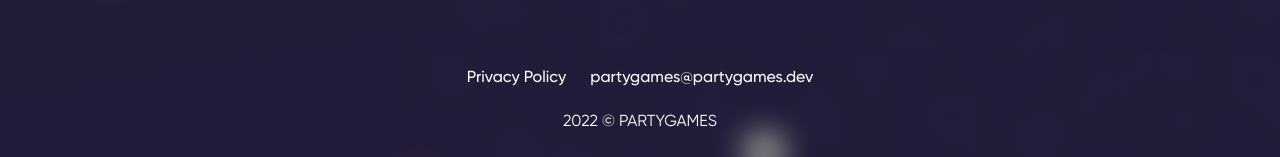
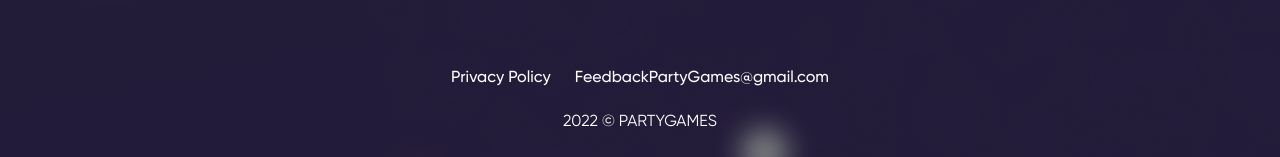
Before and after one commit to dankocher/partygames.dev, a React (Create React App) app: page / in a window 1280 px wide. Shown: the part 3188-3345 px from the top of the page. Built offline with nearby package versions, Linux system fonts and the light colour scheme.

Commit message:
fix: replace emails in footer and privacys

```diff
--- a/src/components/Footer/constants.ts
+++ b/src/components/Footer/constants.ts
@@ -1,2 +1,2 @@
-export const mail: string = "partygames@partygames.dev";
+export const mail: string = "FeedbackPartyGames@gmail.com";
 export const company: string = "PARTYGAMES";
--- a/src/data/privacyTimeZo.json
+++ b/src/data/privacyTimeZo.json
@@ -80,7 +80,7 @@
         "title10": "Contact Us",
         "text10": {
           "sections": [
-            "If you have any questions or suggestions about our Privacy Policy, do not hesitate to contact us at <a href=\"mailto:partygames@partygames.dev\">partygames@partygames.dev</a>"
+            "If you have any questions or suggestions about our Privacy Policy, do not hesitate to contact us at <a href=\"mailto:FeedbackPartyGames@gmail.com\">FeedbackPartyGames@gmail.com</a>"
           ]
         }
       }
--- a/src/data/privacyToD.json
+++ b/src/data/privacyToD.json
@@ -85,7 +85,7 @@
         "title10": "Contact Us",
         "text10": {
           "sections": [
-            "If you have any questions or suggestions about our Privacy Policy, do not hesitate to contact us at partygames@partygames.dev"
+            "If you have any questions or suggestions about our Privacy Policy, do not hesitate to contact us at FeedbackPartyGames@gmail.com"
           ]
         }
       }
--- a/src/data/termsNeverEver.json
+++ b/src/data/termsNeverEver.json
@@ -44,7 +44,7 @@
         "title4": "Contact Us",
         "text4": {
           "sections": [
-            "If you have any questions or suggestions about our Terms and Conditions, do not hesitate to contact us at partygames@partygames.dev"
+            "If you have any questions or suggestions about our Terms and Conditions, do not hesitate to contact us at FeedbackPartyGames@gmail.com"
           ]
         }
       }
```
Also changed, not shown: 1 other file (tests, documents, lock files or other folders).
